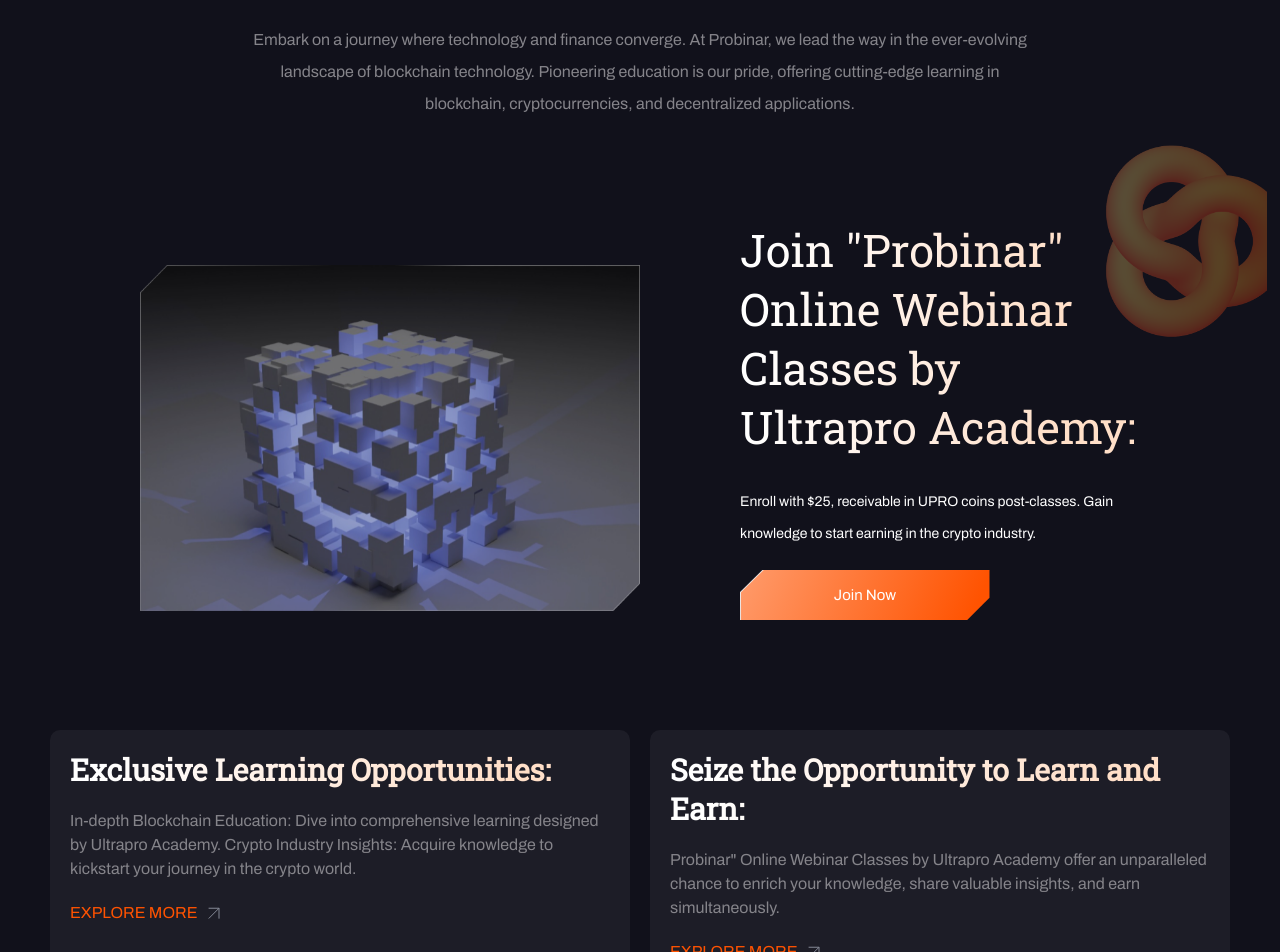
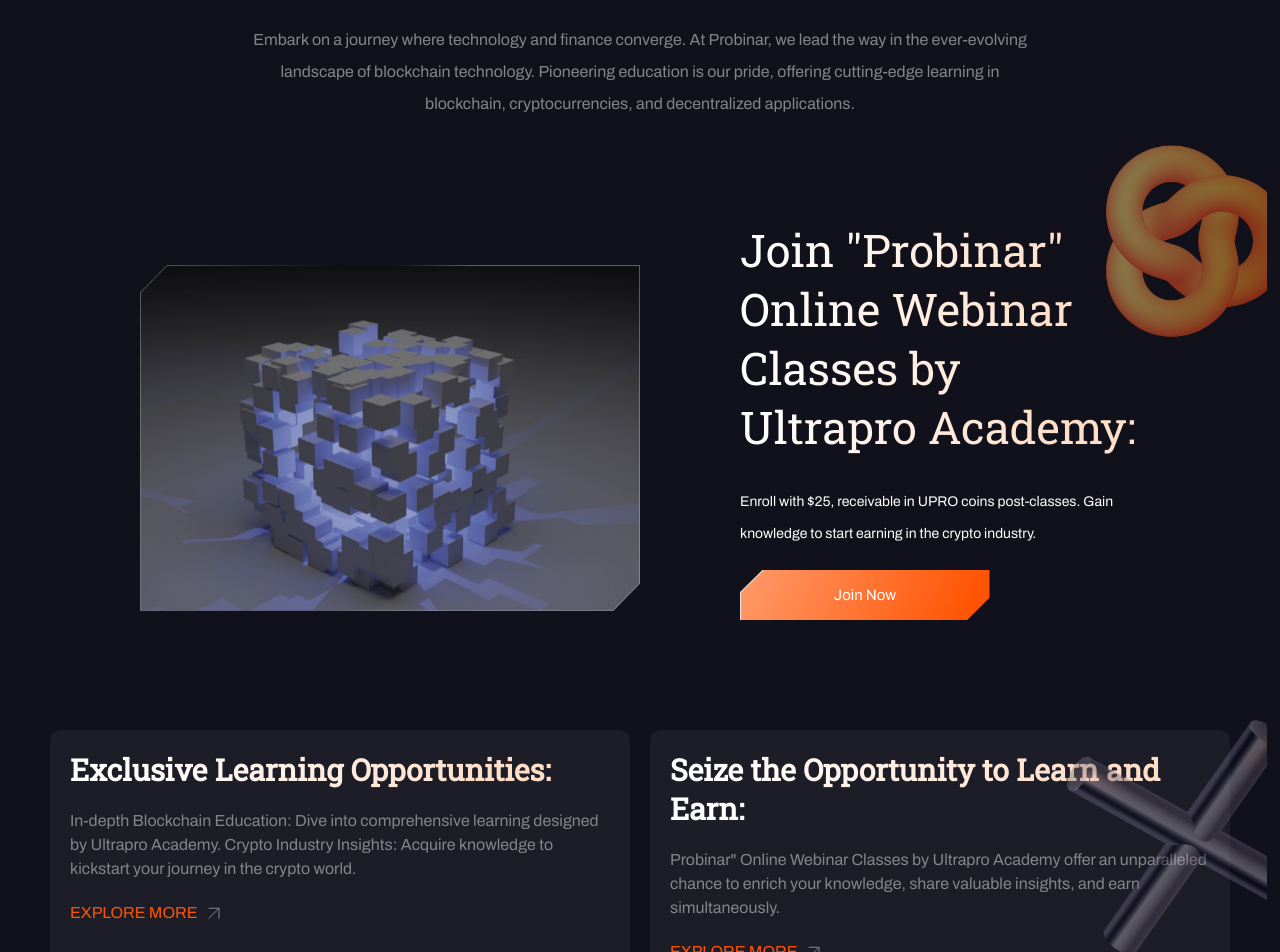
Before and after one commit to hemanthpopz/UltraProProject, a React (Create React App) app: page /probinar in a window 1280 px wide. Shown: the part 920-1872 px from the top of the page. Built offline with nearby package versions, Linux system fonts and the light colour scheme; a web font is replaced by a local one.

Commit message:
New BG Changes

```diff
--- a/src/components/Probinar/index.css
+++ b/src/components/Probinar/index.css
@@ -50,7 +50,7 @@
 
 .cone{
     width: 200px;
-    opacity: 0.3;
+    opacity: 0.5;
     position: absolute;
     right: 1%;
 }
--- a/src/components/Probinar/index.js
+++ b/src/components/Probinar/index.js
@@ -6,6 +6,7 @@
 import MoneyImage from "../Images/MoneyPhoto.png";
 import "./index.css";
 import Cone from '../Images/Cone.png'
+import CrossImage from '../Images/CrossImage.png'
 
 function Probinar() {
 
@@ -14,6 +15,7 @@
       <div className="probinar-container">
         <Header />
         <div className="probinar-content-container">
+
           <div className="probinar-first-container">
             <div className="probinar-first-text-container">
               <h1 className="probinar-container-heading">
@@ -109,6 +111,8 @@
                 <img className="money-image" src={MoneyImage} />
               </div>
             </div>
+
+            <img src={CrossImage} className="cross-image"/>
           </div>
         </div>
       </div>
--- a/src/components/StakeUpro/index.js
+++ b/src/components/StakeUpro/index.js
@@ -4,6 +4,7 @@
 import ColorfulLogo from "../Images/ColorfulLogo.png";
 import Cone from '../Images/Cone.png'
 import "./index.css";
+import Triangle from '../Images/Triangle.png'
 
 function StakePro() {
   return (
@@ -106,6 +107,7 @@
           </div>
 
           <div className="probinar-second-container">
+          <img className="triangle" src={Triangle}/>
             <h1 className="probinar-second-heading">
               Join the Ultrapro Revolution:
             </h1>
@@ -113,6 +115,7 @@
               Stake UPRO with Ultrapro Blockchain - where trust, security, and
               efficiency converge for a prosperous financial journey.
             </p>
+
           </div>
         </div>
       </div>
```
